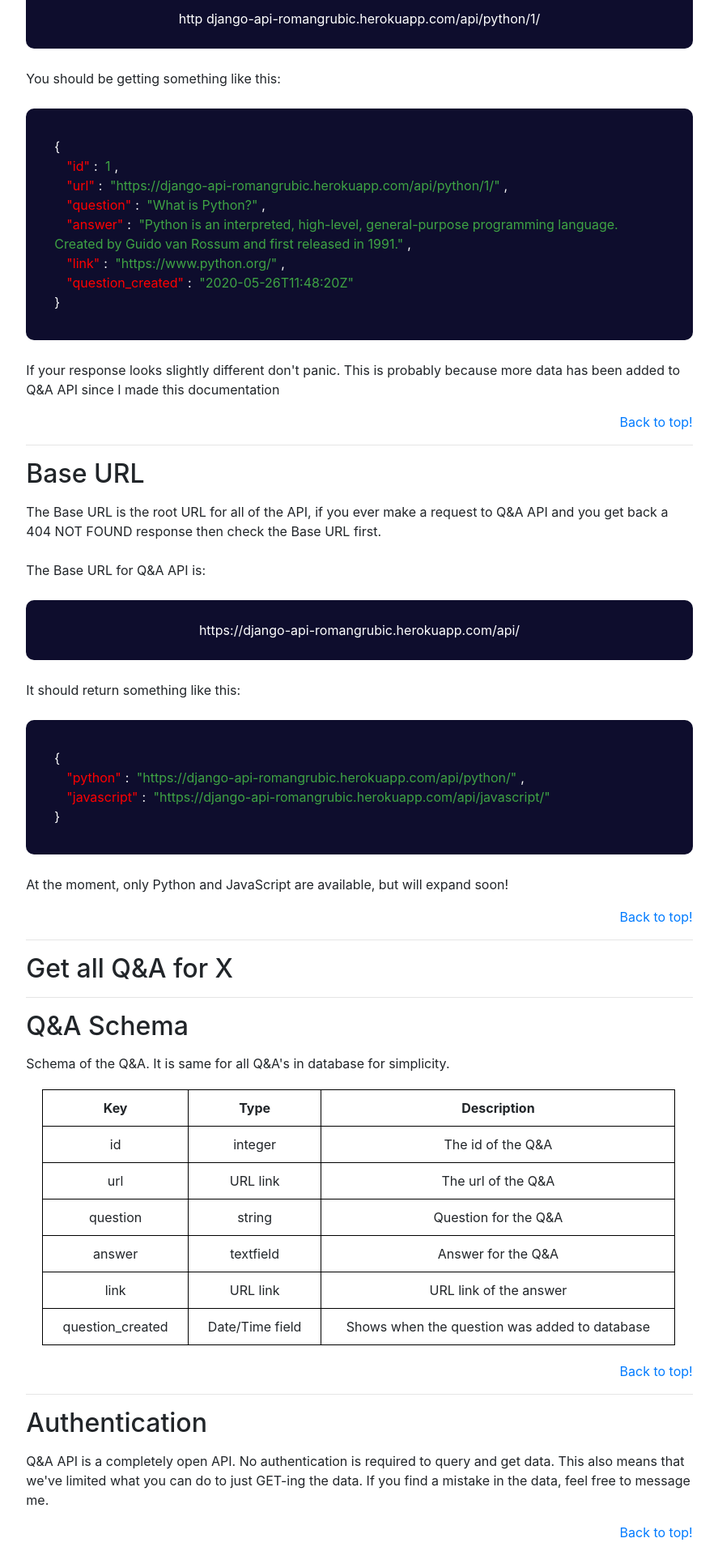
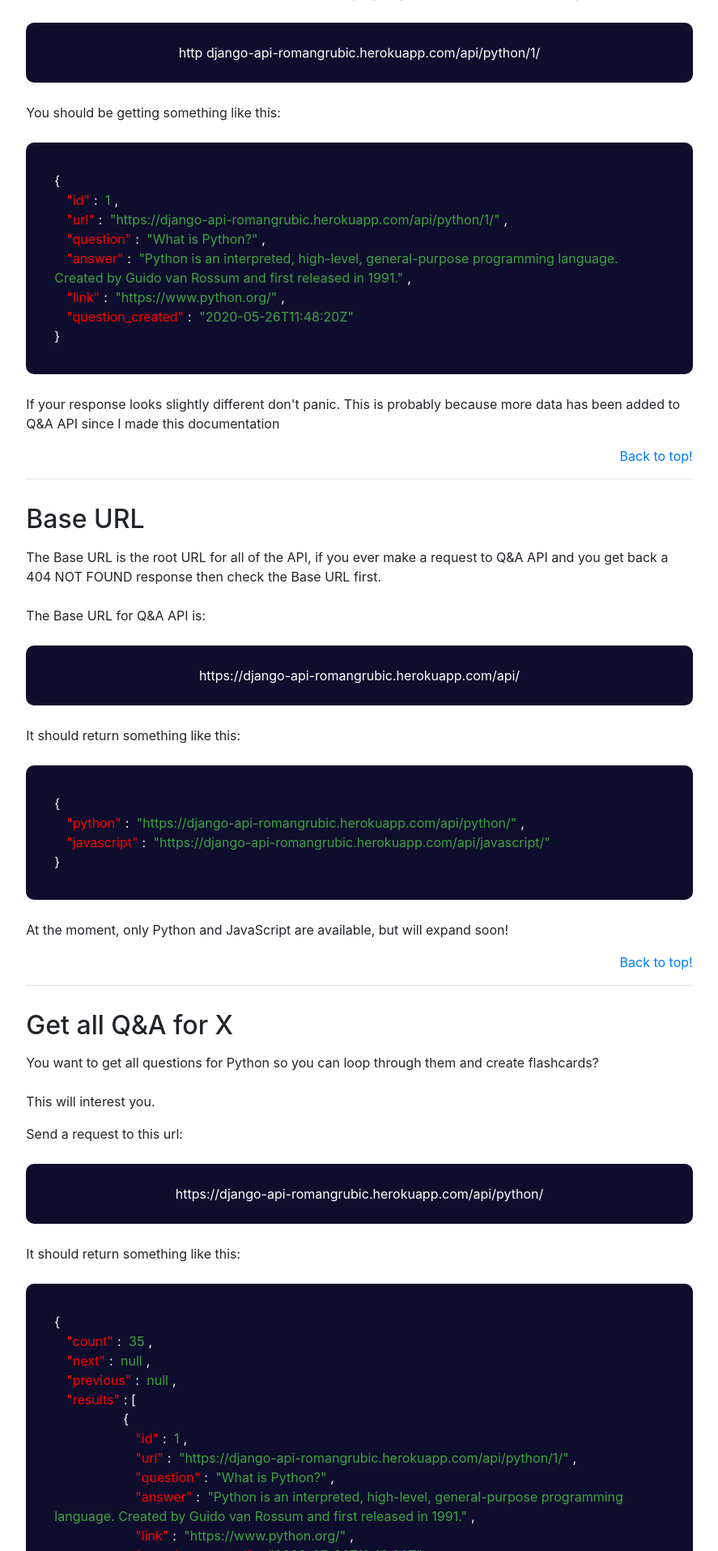
Before and after one commit to romangrubic/django-rest-api, a Django app: page /documentation/ in a window 1280 px wide. Shown: the part 765-2680 px from the top of the page at 81% size, without its empty margins (196-1083 px from the left). Run offline with Django 3.2, Linux system fonts and the light colour scheme; parts of the project's set-up code (start-up, migrations or seed data) failed here and were passed over; some libraries are stand-ins or nearby versions.

Commit message:
Added 'get all for X' section in documentation.html

```diff
--- a/static/css/main.css
+++ b/static/css/main.css
@@ -37,7 +37,7 @@ body{
     padding-bottom: 70px;
 }
 .main-content > h2 {
-    margin: 15px 0;
+    margin: 30px 0 15px;
 }
 .request{
     padding: 25px;
@@ -53,6 +53,9 @@ body{
     color: white;
     border-radius: 10px;
     margin: 25px 0;
+}
+.text-indent{
+    margin-left: 85px;
 }
 .text-red{
     padding: 0 5px 0 15px;
--- a/templates/documentation.html
+++ b/templates/documentation.html
@@ -3,8 +3,8 @@
 {% block content %}
 <div class="container-fluid">
 	<div class="row">
-		<div class="col-md-2"></div>
-		<div class="col-md-8 main-content">
+		<div class="col-lg-2"></div>
+		<div class="col-lg-8 main-content">
 			<h1>Documentation</h1>
 			<hr>
 			<h2 id="index">Index:</h2>
@@ -75,7 +75,40 @@ The Base URL for Q&A API is:</p><span class="text-white"></span>
 						</div>
 						<hr>
 						<h2 id="get-all">Get all Q&A for X </h2>
+						<p>You want to get all questions for Python so you can loop through them and create
+							flashcards?<br><br>
+                        This will interest you.</p>
+							<p>Send a request to this url:</p>
+                            <p class="request">https://django-api-romangrubic.herokuapp.com/api/python/</p>
+                            <p>It should return something like this:</p>
+							<p class="request-json">{<br>
+								<span class="text-red">"count"</span>:<span class="text-green"> 35</span>,<br>
+								<span class="text-red">"next"</span>:<span class="text-green"> null</span>,<br>
+								<span class="text-red">"previous"</span>:<span class="text-green"> null</span>,<br>
+								<span class="text-red">"results"</span>: [<br>
+								<span class="text-indent">
+{</span><br>
+								<span class="text-red text-indent">"id"</span>:<span class="text-green"> 1</span>,<br>
+								<span class="text-red text-indent">"url"</span>:<span class="text-green">
+								"https://django-api-romangrubic.herokuapp.com/api/python/1/"</span>,<br>
+								<span class="text-red text-indent">"question"</span>:<span class="text-green"> "What is Python?"</span>,<br>
+								<span class="text-red text-indent">"answer"</span>: <span class="text-green">"Python is an interpreted,
+								high-level, general-purpose programming language. Created by Guido van Rossum and first
+								released in 1991."</span>,<br>
+								<span class="text-red text-indent">"link"</span>: <span class="text-green">"https://www.python.org/"</span>,<br>
+								<span class="text-red text-indent">"question_created"</span>: <span class="text-green">"2020-05-26T11:48:20Z"</span><br>
+								<span class="text-indent"> } ,</span><br>
+                                <span class="text-indent"> {</span><br>
+                                <span class="text-red text-indent">"id"</span>: <span class="text-green">2</span>,<br>
+                                <span class="text-indent"> ...</span><br>
+								<span class="text-indent"> ]</span><br>
+}</p>
+<p>And, next step is on you to manipulate the received data to your will.</p>
+								<div class="text-right">
+									<a href="#index" class="back-to-top">Back to top!</a>
+								</div>
 								<hr>
+                                <h2>Info and Pagination</h2>
 								<h2 id="q-a-schema">Q&A Schema</h2>
 								<p>Schema of the Q&A. It is same for all Q&A's in database for simplicity.</p>
 								<p>
@@ -122,16 +155,18 @@ The Base URL for Q&A API is:</p><span class="text-white"></span>
 								</div>
 								<hr>
 								<h2 id="authentication">Authentication</h2>
-						<p>Q&A API is a completely open API. No authentication is required to query and get data. This
+								<p>Q&A API is a completely open API. No authentication is required to query and get
+									data. This
 									also means that we've limited what you can
-							do to just GET-ing the data. If you find a mistake in the data, feel free to message me.</p>
+									do to just GET-ing the data. If you find a mistake in the data, feel free to message
+									me.</p>
 								<div class="text-right">
 									<a href="#index" class="back-to-top">Back to top!</a>
 								</div>
 								<hr>
 
 		</div>
-		<div class="col-md-2"></div>
+		<div class="col-lg-2"></div>
 	</div>
 </div>
 {% endblock %}
```
Lines whose indentation alone changed are shown as unchanged.
